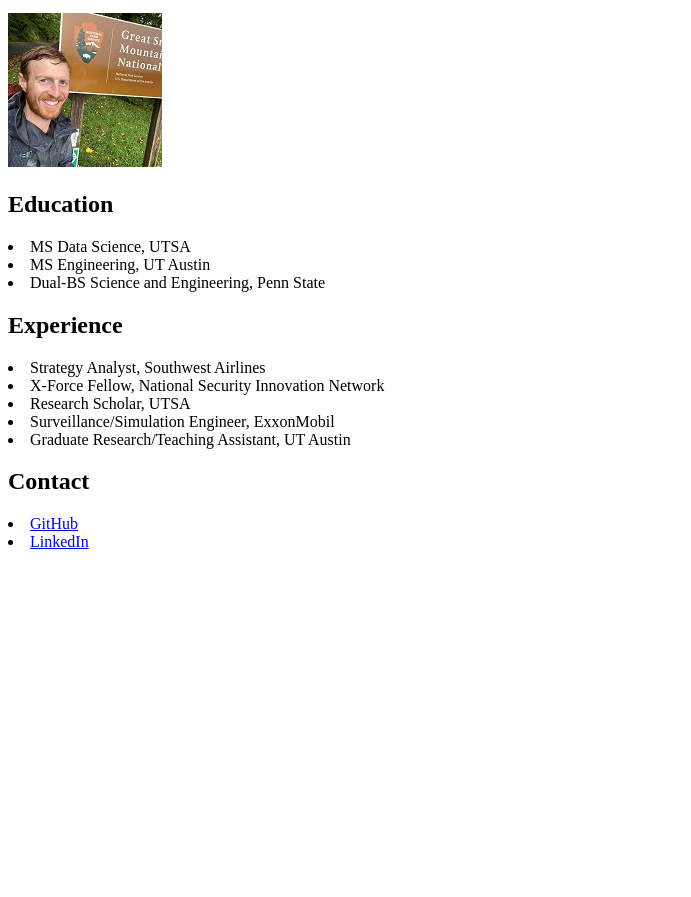
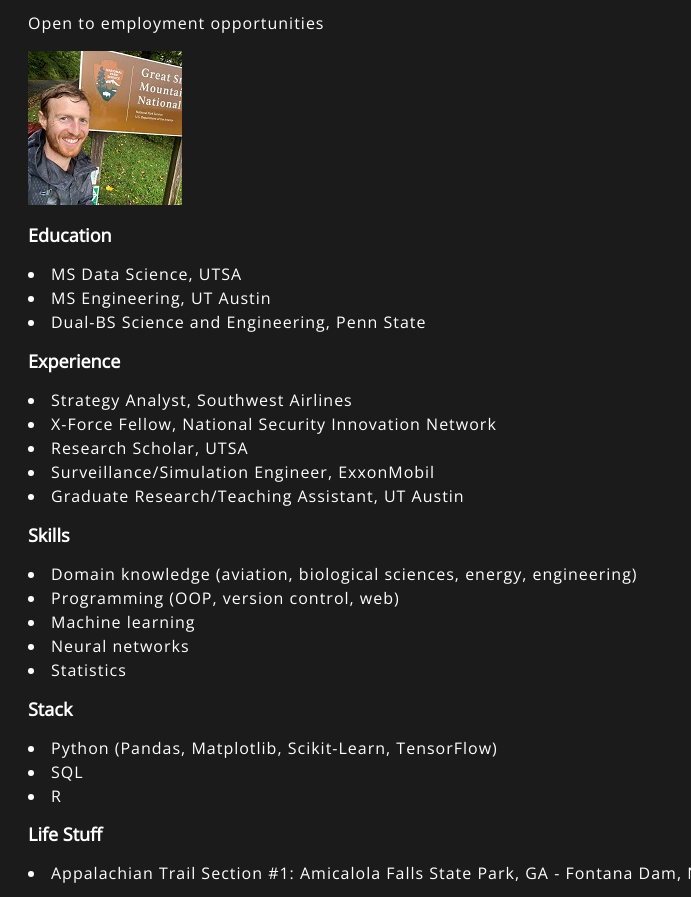
Before and after one commit to leemichaelwaters/leemichaelwaters.github.io, a plain HTML site: page index.html in a window 1280 px wide. Shown: the part 135-1032 px from the top of the page, without its empty margins (0-691 px from the left). Before the commit the page ends 800 px from the top, so only its background shows below. Drawn offline with nearby package versions, Linux system fonts and the light colour scheme.

Commit message:
Styled page via styles.css

```diff
--- a/index.html
+++ b/index.html
@@ -3,6 +3,8 @@
   <head>
     <meta charset="utf-8">
     <meta name="viewport" content="width=device-width">
+    <link href="styles/styles.css" rel="stylesheet">
+    <link href="https://fonts.googleapis.com/css?family=Open+Sans" rel="stylesheet">
     <title>Lee's page</title>
   </head>
   <body>
@@ -17,7 +19,7 @@
       <li>MS Engineering, UT Austin</li>
       <li>Dual-BS Science and Engineering, Penn State</li>
 
-      <h2>Experience</h2>
+    <h2>Experience</h2>
       <li>Strategy Analyst, Southwest Airlines</li>
       <li>X-Force Fellow, National Security Innovation Network</li>
       <li>Research Scholar, UTSA</li>
@@ -26,8 +28,24 @@
 
     <!-- TDL: Projects -->
 
+    <h2>Skills</h2>
+      <li>Domain knowledge (aviation, biological sciences, energy, engineering)</li>
+      <li>Programming (OOP, version control, web)</li>
+      <li>Machine learning</li>
+      <li>Neural networks</li>
+      <li>Statistics</li>
+
+    <h2>Stack</h2>
+      <li>Python (Pandas, Matplotlib, Scikit-Learn, TensorFlow)</li>
+      <li>SQL</li>
+      <li>R</li>
+
+    <h2>Life Stuff</h2>
+      <li>Appalachian Trail Section #1: Amicalola Falls State Park, GA - Fontana Dam, NC (176 mi)</li>
+
     <h2>Contact</h2>
       <li><a href="https://github.com/leemichaelwaters">GitHub</a></li>
       <li><a href="https://www.linkedin.com/in/leemichaelwaters/">LinkedIn</a></li>
+
   </body>
 </html>
--- /dev/null
+++ b/styles/styles.css
@@ -0,0 +1,29 @@
+html {
+  background-color: #1B1B1B;
+  color: #ffffff;
+  font-size: 10px;
+  font-family: "Open Sans", sans-serif;
+}
+
+h1 {
+  font-size: 60px;
+  margin: 0;
+  /* padding: 20px 0; */
+  text-shadow: 3px 3px 1px grey;
+}
+
+h2{
+  font-size: 18px;
+}
+
+p, li {
+  font-size: 16px;
+  line-height: 1.5;
+  letter-spacing: 1px;
+}
+
+body {
+  /* width: 600 px; */
+  /* margin: 0 auto; */
+  padding: 0 20px 20px 20px;
+}
```
